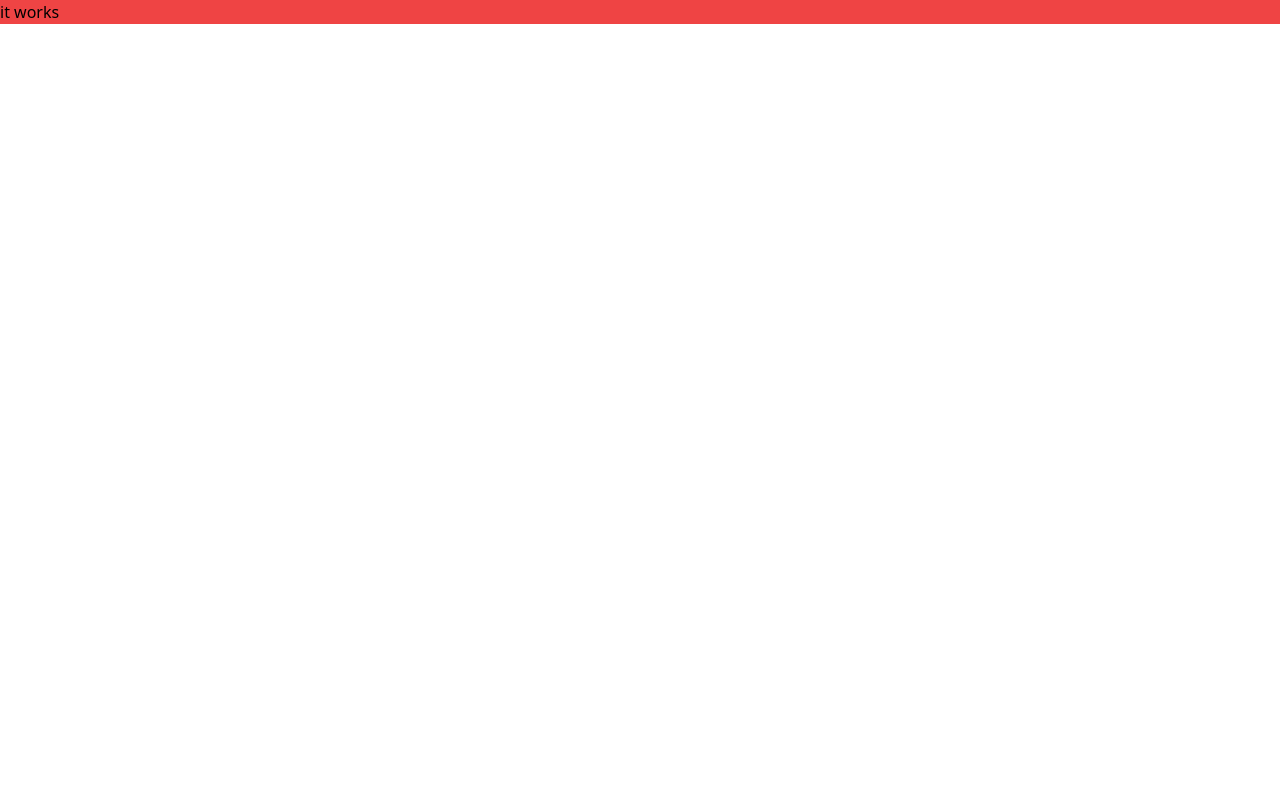
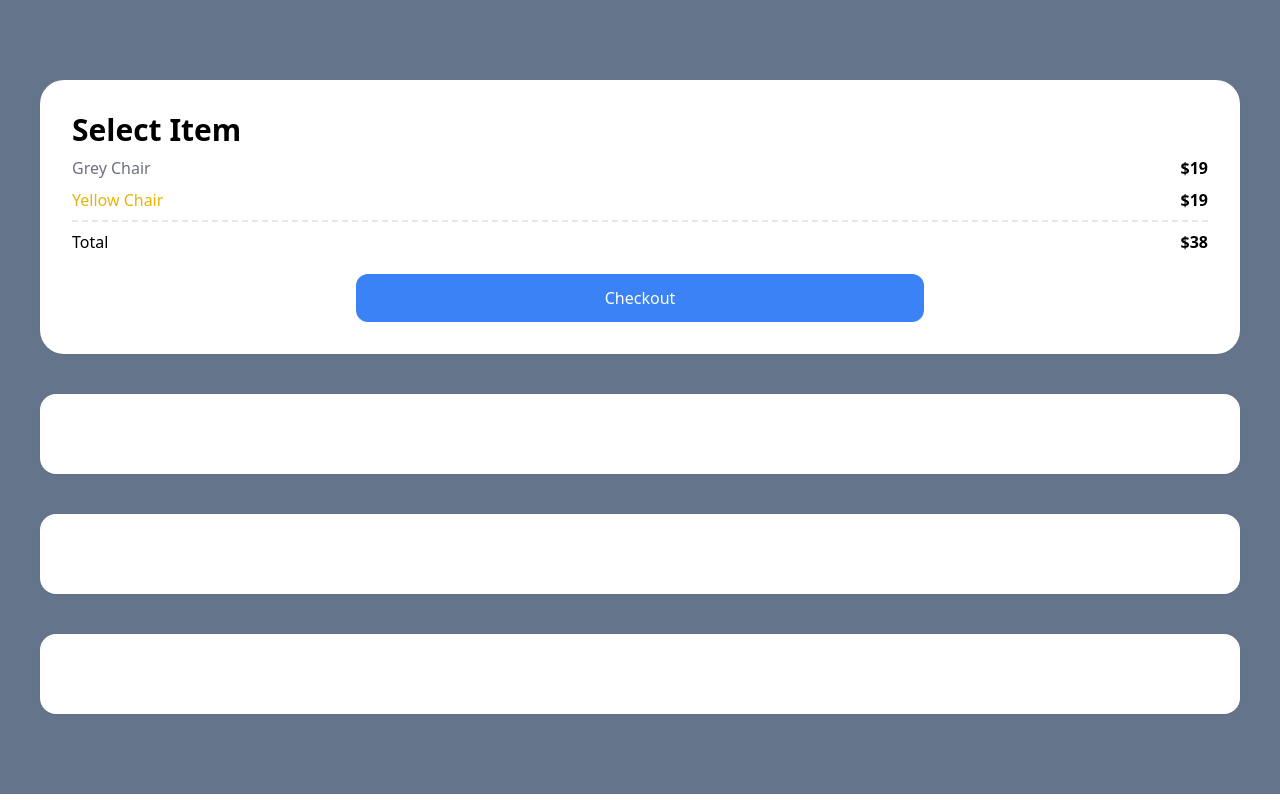
Before and after one commit to dongju93/carrot-market, a Next.js app: page / in a window 1280 px wide. Built offline with nearby package versions, Linux system fonts and the light colour scheme.

Commit message:
Tailwind 테스트

```diff
--- a/pages/index.tsx
+++ b/pages/index.tsx
@@ -1,9 +1,29 @@
 import type { NextPage } from "next";
 
 const Home: NextPage = () => {
-  return <div className="bg-red-500">
-    <h1 className="text-black">it works</h1>
-  </div>;
+  return (
+    <div className="bg-slate-500 py-20 px-10 flex flex-col space-y-10">
+      <div className="bg-white p-8 rounded-3xl shadow-sm">
+        <span className="font-semibold text-3xl">Select Item</span>
+        <div className="flex justify-between my-2">
+          <span className="text-gray-500">Grey Chair</span>
+          <span className="font-semibold">$19</span>
+        </div>
+        <div className="flex justify-between">
+          <span className="text-yellow-500">Yellow Chair</span>
+          <span className="font-semibold">$19</span>
+        </div>
+        <div className="flex justify-between mt-2 pt-2 border-t-2 border-dashed">
+          <span>Total</span>
+          <span className="font-semibold">$38</span>
+        </div>
+        <div className="mt-5 bg-blue-500 text-white p-3 text-center rounded-xl w-2/4 mx-auto">Checkout</div>
+      </div>
+      <div className="bg-white p-10 rounded-2xl shadow-sm"></div>
+      <div className="bg-white p-10 rounded-2xl shadow-sm"></div>
+      <div className="bg-white p-10 rounded-2xl shadow-sm"></div>
+    </div>
+  );
 }
 
 export default Home;
```
